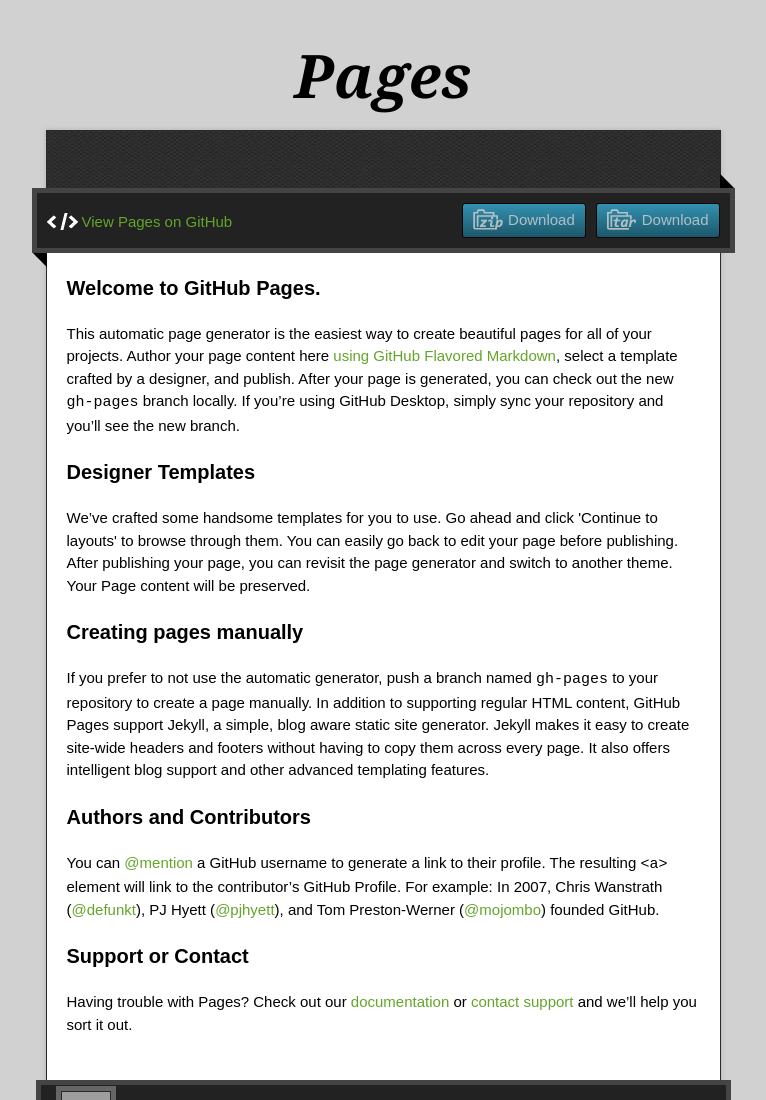
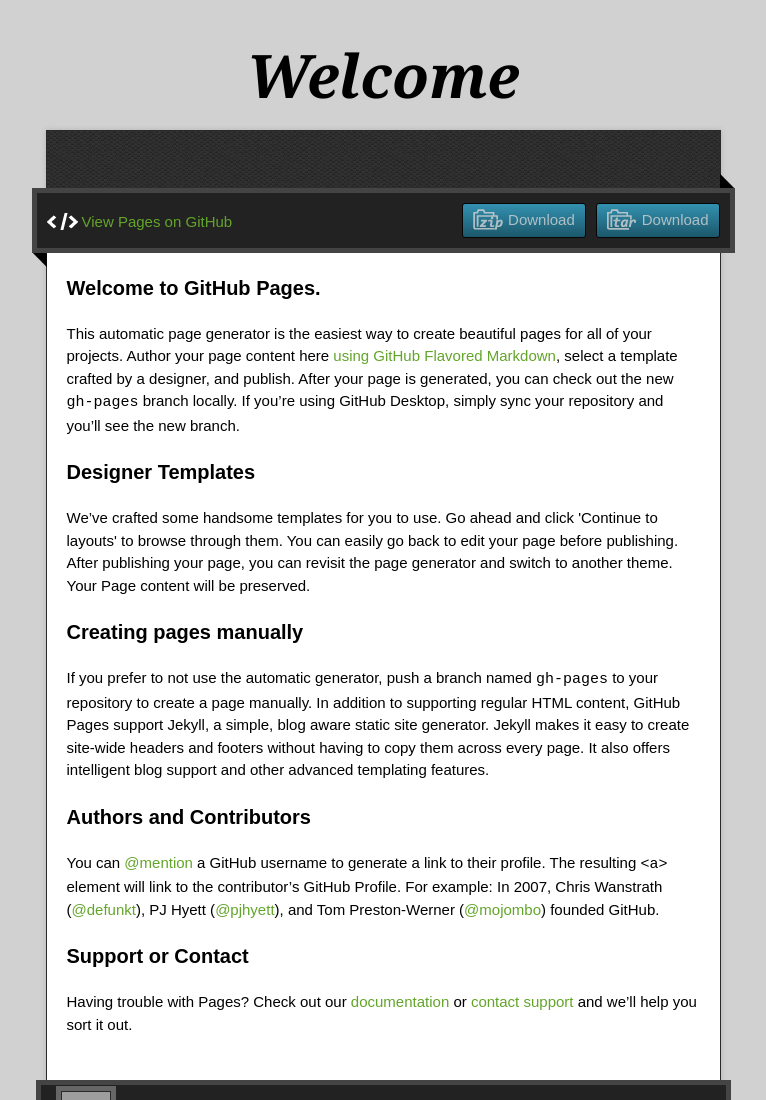
Before and after one commit to guillv/pages, a plain HTML site: page index.html in a window 1280 px wide. Shown: the top 1100 px of the page, without its empty margins (257-1023 px from the left). Drawn offline with nearby package versions, Linux system fonts and the light colour scheme; grey boxes are pictures that could not be loaded.

Commit message:
Update index.html

```diff
--- a/index.html
+++ b/index.html
@@ -11,7 +11,7 @@
   <script type="text/javascript" src="https://ajax.googleapis.com/ajax/libs/jquery/1.7.1/jquery.min.js"></script>
   <script type="text/javascript" src="javascripts/script.js"></script>
 
-  <title>Pages</title>
+  <title>Guillv pages</title>
   <meta name="description" content="">
 
   <meta name="viewport" content="width=device-width,initial-scale=1">
@@ -22,7 +22,7 @@
 
   <div class="wrapper">
     <header>
-      <h1 class="title">Pages</h1>
+      <h1 class="title">Welcome</h1>
     </header>
     <div id="container">
       <p class="tagline"></p>
```
